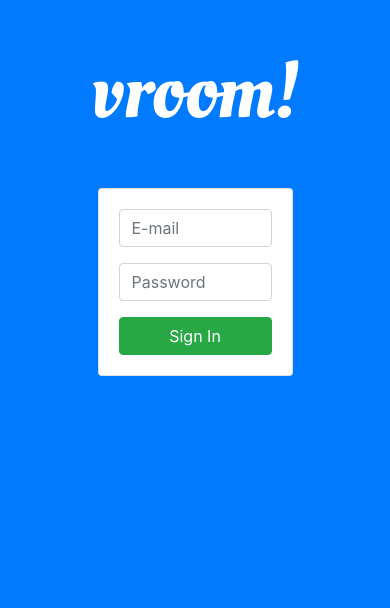
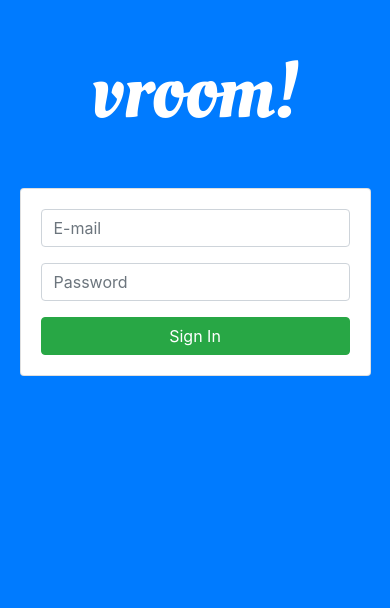
Before and after one commit to CS3345-Team-1/Vroom, a React (Create React App) app in the folder react-ui/: page / in a window 390 px wide. Shown: the part 236-852 px from the top of the page. Built offline with nearby package versions, Linux system fonts and the light colour scheme.

Commit message:
safari compatibility testing

```diff
--- a/react-ui/src/app.css
+++ b/react-ui/src/app.css
@@ -153,5 +153,10 @@
 
 #sign-on-form {
     width: 50vw;
+}
 
+@media only screen and (max-width: 1000px) {
+    #sign-on-form {
+        width: 90vw;
+    }
 }
--- a/react-ui/src/components/signOn.jsx
+++ b/react-ui/src/components/signOn.jsx
@@ -58,7 +58,7 @@ const SignOn = (props) => {
                             <BS.Form.Group controlId="formBasicPassword">
                                 <BS.Form.Control type="password" placeholder="Password" ref={passRef} />
                             </BS.Form.Group>
-                            <BS.Button variant="success" onClick={handleSignOn} block>
+                            <BS.Button variant="success" onClick={handleSignOn} type='button' block>
                                 Sign In
                             </BS.Button>
                         </BS.Form>
```
